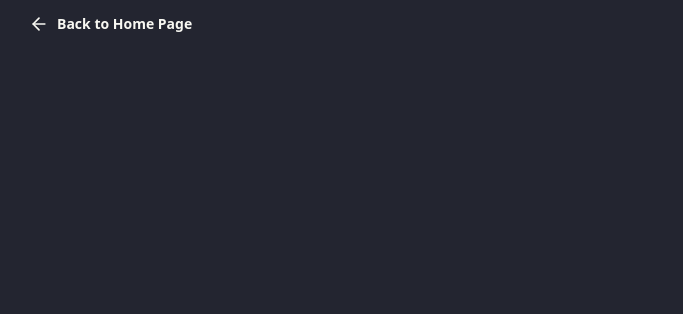
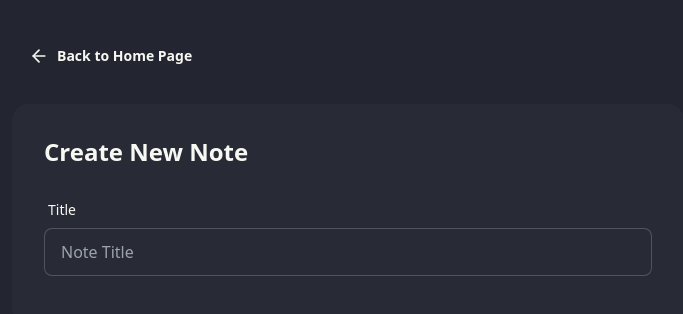
Before and after one commit to NasianT58/MERN_Project, a React app in the folder frontend/: page /create in a window 1280 px wide. Shown: the top 314 px of the page, without its empty margins (292-975 px from the left). Built offline with nearby package versions, Linux system fonts and the light colour scheme; the HTML template or start-up script is replaced by a standard one.

Commit message:
Update CreatePage.jsx
added user input for creating the title of a new note

```diff
--- a/frontend/src/pages/CreatePage.jsx
+++ b/frontend/src/pages/CreatePage.jsx
@@ -13,12 +13,31 @@
   }
   return (
     <div className="min-h-screen bg-base-200">
-      <div classname="container mx-auto px-4 py-8">
+      <div className="container mx-auto px-4 py-8">
         <div className="max-w-2xl mx-auto">
           <Link to={"/"} className="btn btn-ghost mb-6">
             <ArrowLeftIcon className="size-5"/>
             Back to Home Page
           </Link>
+
+          <div className="card bg-base-100">
+            <div className="card-body">
+              <h2 className="card-title text-2xl mb-4">Create New Note</h2>
+              <form onSubmit={handleSubmit}>
+                <div className="form-control mb-4">
+                  <label className="label">
+                    <span className="label-text">Title</span>
+                  </label>
+                  <input type="text"
+                    placeholder="Note Title"
+                    className="input input-bordered"
+                    value={title}
+                    onChange={(e) => setTitle(e.target.value)}
+                  />
+                </div>
+              </form>
+            </div>
+          </div>
         </div>
       </div>
     </div>
```
